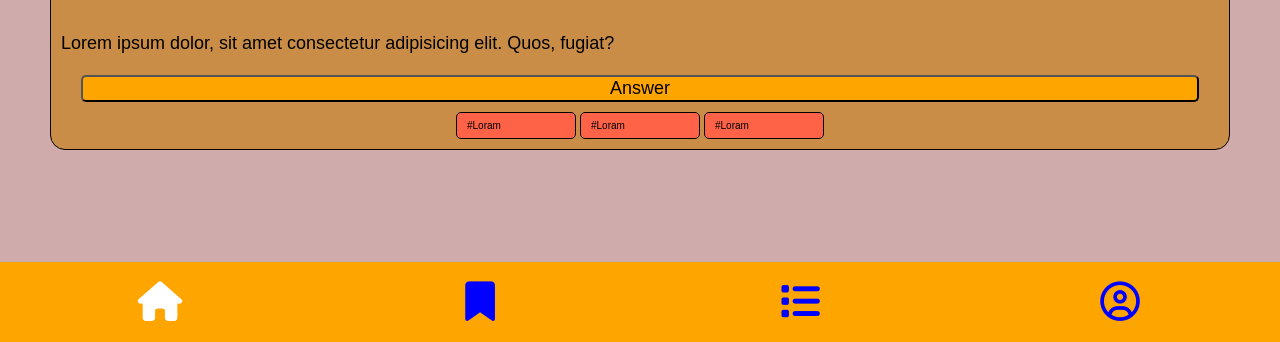
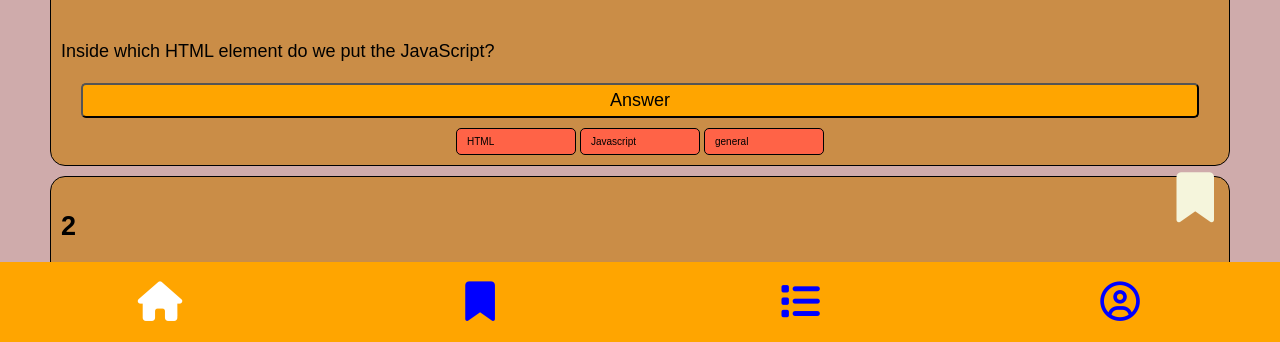
Before and after one commit to hugh-burgess/quiz-app-hugh, a website with bundled scripts: page index.html in a window 1280 px wide. Shown: the part 458-800 px from the top of the page. Built offline with nearby package versions, Linux system fonts and the light colour scheme; a web font is replaced by a local one.

Commit message:
index link to card/db

```diff
--- a/index.html
+++ b/index.html
@@ -16,47 +16,7 @@
     </header>
 
     <main class="home-main grid-main">
-      <div class="home-main-content content" style="margin: 10px 0px">
-        <div class="question-box content-box">
-          <h2 class="question-box__title content-header">Question</h2>
-          <p class="question-box__paragrgaph content-text">
-            Lorem ipsum dolor, sit amet consectetur adipisicing elit. Quos,
-            fugiat?
-          </p>
-
-          <i class="js-bookmark sample-bookmark fas fa-bookmark"></i>
-
-          <button type="button" class="answer-button">Answer</button>
-          <p class="hidden answer">This answer is...</p>
-
-          <ul class="ul-flex content-topics">
-            <li>#Loram</li>
-            <li>#Loram</li>
-            <li>#Loram</li>
-          </ul>
-        </div>
-
-        <div class="home-main__content__question-box content-box">
-          <h2 class="home-main__content__question-box__title content-header">
-            Question
-          </h2>
-          <p class="question-box__paragrgaph content-text">
-            Lorem ipsum dolor, sit amet consectetur adipisicing elit. Quos,
-            fugiat?
-          </p>
-
-          <i class="js-bookmark sample-bookmark fas fa-bookmark"></i>
-
-          <button type="button" class="answer-button">Answer</button>
-          <p class="hidden answer">This answer is...</p>
-
-          <ul class="ul-flex content-topics">
-            <li>#Loram</li>
-            <li>#Loram</li>
-            <li>#Loram</li>
-          </ul>
-        </div>
-      </div>
+      <div class="home-main-content content" style="margin: 10px 0px"></div>
     </main>
 
     <footer class="footer home-footer">
@@ -76,5 +36,6 @@
       </div>
     </footer>
     <script src="./js/index.js"></script>
+    <script src="./js/main.js" type="module"></script>
   </body>
 </html>
--- /dev/null
+++ b/js/lib/card.js
@@ -0,0 +1,76 @@
+export function createCard(data) {
+  const cardSection = document.createElement('div')
+  cardSection.classList.add('question-box')
+  cardSection.classList.add('content-box')
+
+  const h2Title = document.createElement('h2')
+  h2Title.classList.add('question-box__title')
+  h2Title.classList.add('content-header')
+  h2Title.textContent = data.id
+
+  cardSection.append(h2Title)
+
+  const pElement = document.createElement('p')
+  pElement.classList.add('question-box__paragrgaph')
+  pElement.classList.add('content-text')
+  pElement.textContent = data.question
+
+  cardSection.append(pElement)
+
+  const iElement = document.createElement('i')
+  iElement.classList.add('js-bookmark')
+  iElement.classList.add('sample-bookmark')
+  iElement.classList.add('fas')
+  iElement.classList.add('fa-bookmark')
+  iElement.textContent = data.isBookmarked.value
+
+  cardSection.append(iElement)
+
+  const button = document.createElement('button')
+  button.classList.add('answer-button')
+  button.textContent = 'Answer'
+
+  cardSection.append(button)
+
+  const answer = document.createElement('answer')
+  answer.classList.add('hidden')
+  answer.classList.add('answer')
+  answer.textContent = data.answer
+
+  cardSection.append(answer)
+
+  const ulElement = document.createElement('ul')
+  ulElement.classList.add('ul-flex')
+  ulElement.classList.add('content-topics')
+
+  cardSection.append(ulElement)
+
+  for (let i = 0; i < data.tags.length; i++) {
+    const listItemElement = document.createElement('li')
+    listItemElement.textContent = data.tags[i]
+    ulElement.append(listItemElement)
+  }
+
+  return cardSection
+}
+
+/*
+        <div class="question-box content-box">
+          <h2 class="question-box__title content-header">Question</h2>
+          <p class="question-box__paragrgaph content-text">
+            Lorem ipsum dolor, sit amet consectetur adipisicing elit. Quos,
+            fugiat?
+          </p>
+
+          <i class="js-bookmark sample-bookmark fas fa-bookmark"></i>
+
+          <button type="button" class="answer-button">Answer</button>
+          <p class="hidden answer">This answer is...</p>
+
+          <ul class="ul-flex content-topics">
+            <li>#Loram</li>
+            <li>#Loram</li>
+            <li>#Loram</li>
+          </ul>
+        </div>
+       */
--- /dev/null
+++ b/js/lib/db.js
@@ -0,0 +1,80 @@
+export const data = [
+  {
+    id: 0,
+    question: 'What type of a language is HTML?',
+    answer: 'Markup Language',
+    isBookmarked: true,
+    tags: ['HTML', 'general'],
+  },
+  {
+    id: 1,
+    question: 'Inside which HTML element do we put the JavaScript?',
+    answer: '<script>',
+    isBookmarked: true,
+    tags: ['HTML', 'Javascript', 'general'],
+  },
+  {
+    id: 2,
+    question: 'Who maintains the CSS specifications?',
+    answer: 'World Wide Web Consortium.',
+    isBookmarked: true,
+    tags: ['CSS'],
+  },
+  {
+    id: 3,
+    question: 'Who designed the Linux OS?',
+    answer: 'Linus Torvalds',
+    isBookmarked: true,
+    tags: ['Linux'],
+  },
+  {
+    id: 4,
+    question:
+      'Which of the following key combinations allows to terminate the current process in Linux shell?',
+    answer: 'Ctrl + C',
+    isBookmarked: false,
+    tags: ['Linux', 'Shell', 'Shortcuts'],
+  },
+  {
+    id: 5,
+    question: 'What is the correct way to write a JavaScript array?',
+    answer: 'const colors = ["red", "green", "blue"]',
+    isBookmarked: true,
+    tags: ['Javascript', 'Array', 'general'],
+  },
+  {
+    id: 6,
+    question: 'What should be the first tag in any HTML Document?',
+    answer: '<!doctype html>',
+    isBookmarked: false,
+    tags: ['HTML', 'general'],
+  },
+  {
+    id: 7,
+    question: 'How can you add a comment in a JavaScript?',
+    answer: '//This is a comment',
+    isBookmarked: false,
+    tags: ['Javascript', 'general'],
+  },
+  {
+    id: 8,
+    question: 'What tag is used to display a picture in a HTML page?',
+    answer: 'Img',
+    isBookmarked: false,
+    tags: ['HTML', 'HTML-Tag', 'general', 'picture'],
+  },
+  {
+    id: 9,
+    question: 'HTML are web pages read and rendered by?',
+    answer: 'Web Browser',
+    isBookmarked: false,
+    tags: ['HTML', 'general'],
+  },
+  {
+    id: 10,
+    question: 'Who created Git?',
+    answer: 'Linus Torvalds',
+    isBookmarked: true,
+    tags: ['Git'],
+  },
+]
--- /dev/null
+++ b/js/main.js
@@ -0,0 +1,9 @@
+import { data } from '/js/lib/db.js'
+import { createCard } from '/js/lib/card.js'
+
+const content = document.querySelector('.content')
+
+for (let i = 0; i < data.length; i++) {
+  const cardSection = createCard(data[i])
+  content.append(cardSection)
+}
--- a/styles/_base.css
+++ b/styles/_base.css
@@ -124,6 +124,7 @@ button {
 
 .answer-button {
   margin: 0 30px;
+  padding: 5px;
   border-radius: 5px;
   background-color: #ffa500;
   cursor: pointer;
```
